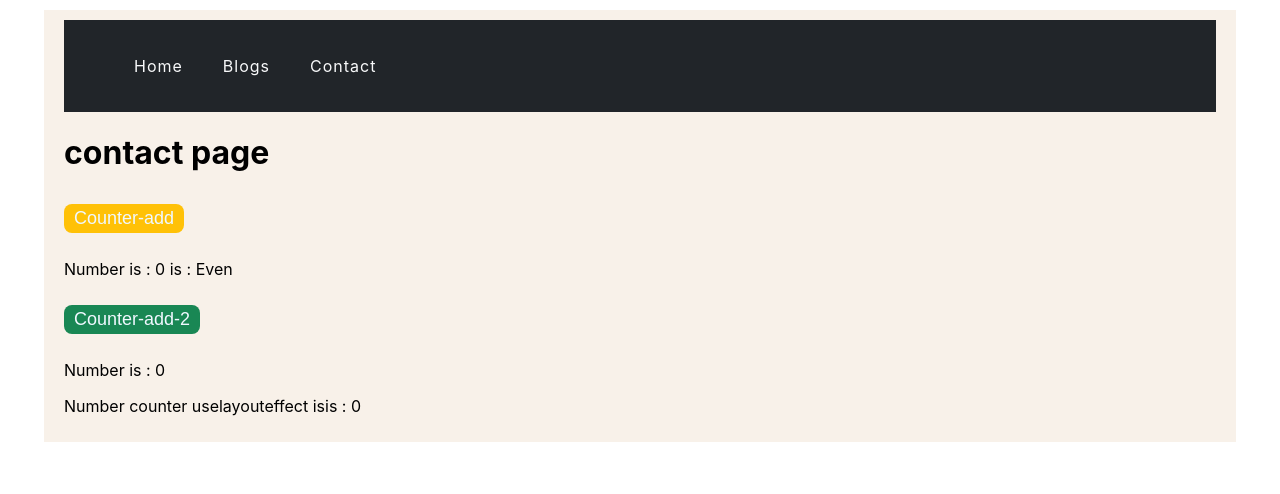
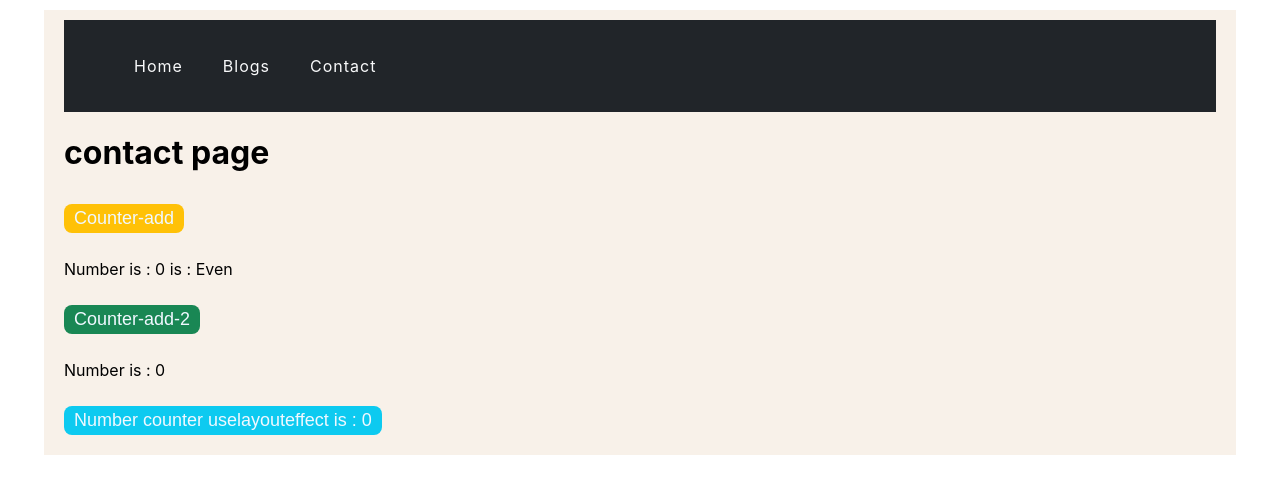
Before and after one commit to Lesley-w19/react-hooks, a React (Create React App) app: page /contact in a window 1280 px wide. Shown: the top 494 px of the page. Built offline with nearby package versions, Linux system fonts and the light colour scheme.

Commit message:
set the interval of counter in the uselayouteffect hook

```diff
--- a/src/pages/Contact/Contact.js
+++ b/src/pages/Contact/Contact.js
@@ -9,8 +9,11 @@ const Contact = () => {
     setCount(count + 1);
   };
 
-  //is not synchronously runs the dom and its layout
+  //it synchronously runs the dom and its layout
   useLayoutEffect(() => {
+    // setInterval(() => {
+    //   setCounter(counter + 1);
+    // }, 1000);
     console.log(counter);
   }, [counter]);
 
@@ -27,7 +30,7 @@ const Contact = () => {
 
   return (
     <>
-      <div>
+      <div className="c_wrapper">
         <h1>contact page</h1>
         <div>
           <button className="btn btn-warning" onClick={increment}>
@@ -45,9 +48,9 @@ const Contact = () => {
             Number is : <span>{countt}</span>
           </p>
 
-          <p>
-            Number counter uselayouteffect isis : <span>{counter}</span>
-          </p>
+          <button className="btn btn-info">
+            Number counter uselayouteffect is : <span>{counter}</span>
+          </button>
         </div>
       </div>
     </>
```
